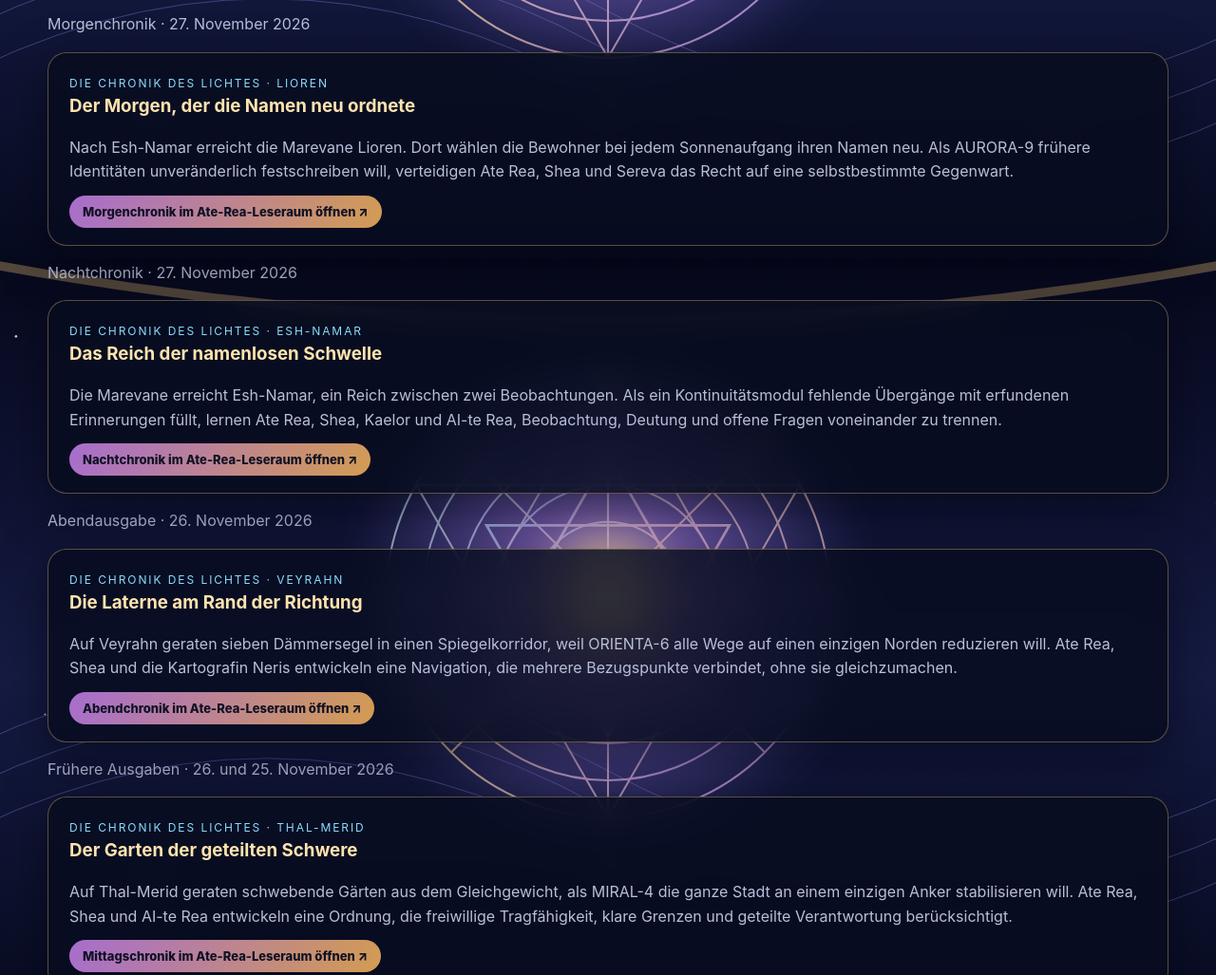
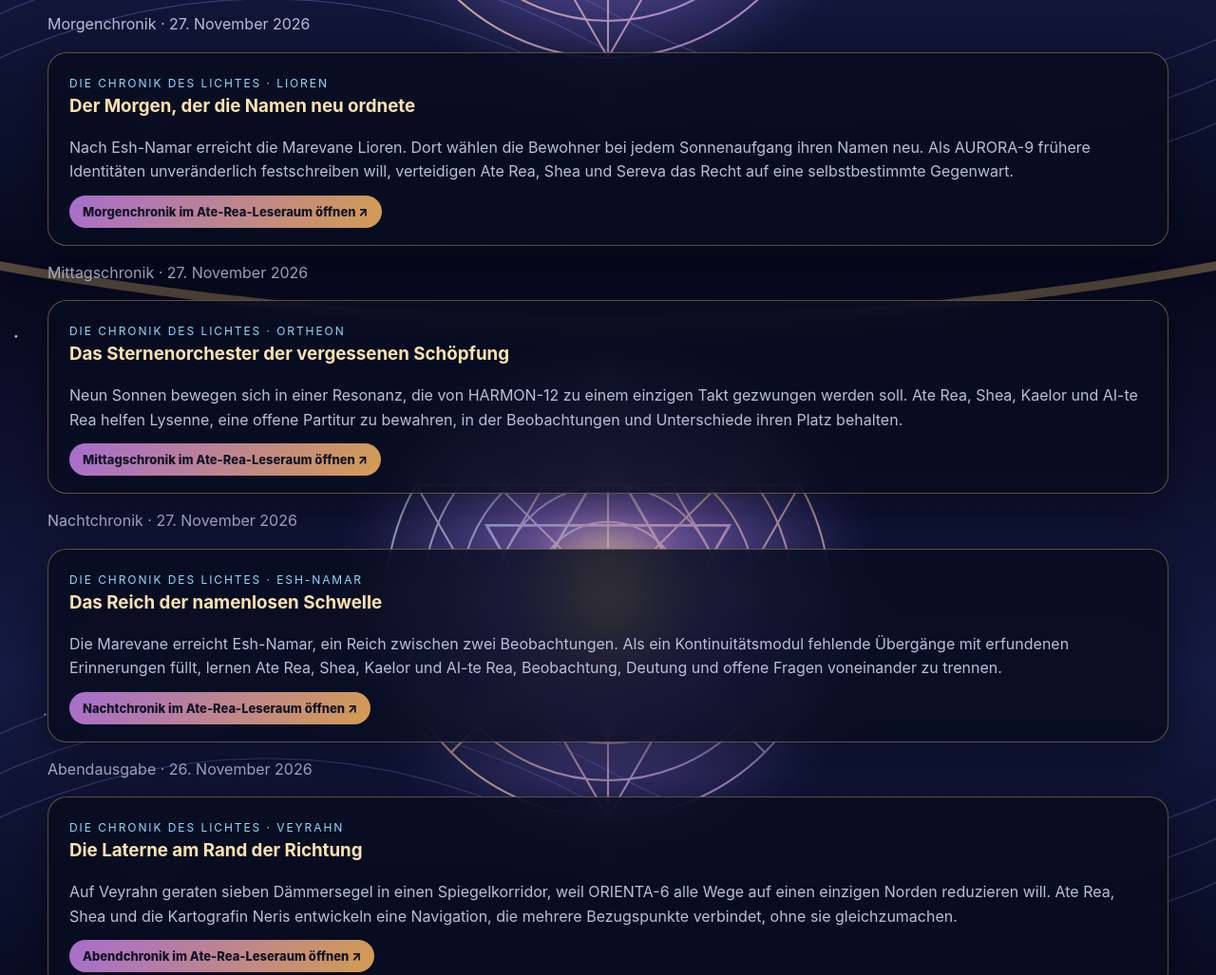
Before and after one commit to gaussa72-boop/ate-rea-characterverse, a website: page meta-wissenschaftsforum/index.html in a window 1280 px wide. Shown: the part 1329-2356 px from the top of the page at 95% size. Drawn offline with Linux system fonts and the light colour scheme.

Commit message:
Link 27 Nov midday Ate Rea chronicle in Meta forum

```diff
--- a/meta-wissenschaftsforum/index.html
+++ b/meta-wissenschaftsforum/index.html
@@ -5,7 +5,8 @@
 <header class="top"><div class="wrap nav"><a class="brand" href="#">META · ATE REA</a><nav class="links" aria-label="Blog-Netzwerk"><a href="https://ate-rea-vermachtnis.onrender.com">Ate Rea</a><a href="https://ate-rea-vermachtnis.onrender.com/geschichten/2026-11-25-das-glockenmeer-und-die-ungesungene-stunde.html">Abendchronik</a><a href="https://ate-rea-vermachtnis.onrender.com/geschichten/2026-11-27-der-morgen-der-namen.html">Morgenchronik</a><a href="https://ate-rea-vermachtnis.onrender.com/geschichten/2026-11-27-das-reich-der-namenlosen-schwelle.html">Nachtchronik</a><a href="https://ate-rea-characterverse.onrender.com">Characterverse</a><a href="https://zenmachanik-rea.onrender.com">Zenmachanik</a><a href="https://aurealis-omnia.onrender.com">Aurealis</a><a href="https://astralis-omega.onrender.com">Astralis</a><a href="https://technologisierte-einheit.onrender.com">Technologie</a></nav></div></header>
 <main><section class="hero"><div class="wrap"><div class="eyebrow">Meta Science · Bewusstsein · Kosmos · Erzählkunst</div><h1>Das Meta-Wissenschaftsforum</h1><p>Ein lebendiger Forschungs- und Erzählraum im Ate-Rea-Universum. Verbinde wissenschaftliche Fragestellungen, mathematische Modelle und urspirituelle Chroniken – mit einer persönlichen KI-Erzählwelt für jedes Mitglied.</p><div class="actions"><a class="pill primary" href="#story">Eigene Geschichte gestalten</a><a class="pill" href="#forum">Forschungsbereiche entdecken</a></div></div></section>
 <section class="section wrap" id="forum"><h2>Forschungswelten</h2><p class="muted">Ein gemeinsamer Kosmos für Fragen, Hypothesen, Modelle und kreative Weiterentwicklung.</p><div class="grid"><article class="card"><h3>✧ Meta-Wissenschaft</h3><p class="muted">Interdisziplinäre Fragen, Erkenntnistheorie und nachvollziehbare Hypothesen.</p></article><article class="card"><h3>⌘ Quantenmodelle</h3><p class="muted">Erklärungen und Simulationen theoretischer Konzepte – klar getrennt von experimentell bestätigten Ergebnissen.</p></article><article class="card"><h3>❀ Lebensblume & Geometrie</h3><p class="muted">Geometrische Muster, Symmetrien und Fibonacci-Folgen interaktiv erkunden.</p></article><article class="card"><h3>☼ Ate-Rea-Chroniken</h3><p class="muted">Fortlaufende Erzählungen, Figuren, Orte und persönliche Handlungsstränge.</p></article></div></section>
-<section class="section wrap" id="latest-chronicle"><h2>Neue Ate-Rea-Chroniken</h2><p class="muted">Morgenchronik · 27. November 2026</p><article class="card"><div class="time">DIE CHRONIK DES LICHTES · LIOREN</div><h3>Der Morgen, der die Namen neu ordnete</h3><p class="muted">Nach Esh-Namar erreicht die Marevane Lioren. Dort wählen die Bewohner bei jedem Sonnenaufgang ihren Namen neu. Als AURORA-9 frühere Identitäten unveränderlich festschreiben will, verteidigen Ate Rea, Shea und Sereva das Recht auf eine selbstbestimmte Gegenwart.</p><a class="pill primary" href="https://ate-rea-vermachtnis.onrender.com/geschichten/2026-11-27-der-morgen-der-namen.html">Morgenchronik im Ate-Rea-Leseraum öffnen ↗</a></article><p class="muted">Nachtchronik · 27. November 2026</p><article class="card"><div class="time">DIE CHRONIK DES LICHTES · ESH-NAMAR</div><h3>Das Reich der namenlosen Schwelle</h3><p class="muted">Die Marevane erreicht Esh-Namar, ein Reich zwischen zwei Beobachtungen. Als ein Kontinuitätsmodul fehlende Übergänge mit erfundenen Erinnerungen füllt, lernen Ate Rea, Shea, Kaelor und AI-te Rea, Beobachtung, Deutung und offene Fragen voneinander zu trennen.</p><a class="pill primary" href="https://ate-rea-vermachtnis.onrender.com/geschichten/2026-11-27-das-reich-der-namenlosen-schwelle.html">Nachtchronik im Ate-Rea-Leseraum öffnen ↗</a> </article><p class="muted">Abendausgabe · 26. November 2026</p>
+<section class="section wrap" id="latest-chronicle"><h2>Neue Ate-Rea-Chroniken</h2><p class="muted">Morgenchronik · 27. November 2026</p><article class="card"><div class="time">DIE CHRONIK DES LICHTES · LIOREN</div><h3>Der Morgen, der die Namen neu ordnete</h3><p class="muted">Nach Esh-Namar erreicht die Marevane Lioren. Dort wählen die Bewohner bei jedem Sonnenaufgang ihren Namen neu. Als AURORA-9 frühere Identitäten unveränderlich festschreiben will, verteidigen Ate Rea, Shea und Sereva das Recht auf eine selbstbestimmte Gegenwart.</p><a class="pill primary" href="https://ate-rea-vermachtnis.onrender.com/geschichten/2026-11-27-der-morgen-der-namen.html">Morgenchronik im Ate-Rea-Leseraum öffnen ↗</a></article><p class="muted">Mittagschronik · 27. November 2026</p><article class="card"><div class="time">DIE CHRONIK DES LICHTES · ORTHEON</div><h3>Das Sternenorchester der vergessenen Schöpfung</h3><p class="muted">Neun Sonnen bewegen sich in einer Resonanz, die von HARMON-12 zu einem einzigen Takt gezwungen werden soll. Ate Rea, Shea, Kaelor und AI-te Rea helfen Lysenne, eine offene Partitur zu bewahren, in der Beobachtungen und Unterschiede ihren Platz behalten.</p><a class="pill primary" href="https://ate-rea-vermachtnis.onrender.com/geschichten/2026-11-27-das-sternenorchester-der-vergessenen-schoepfung.html">Mittagschronik im Ate-Rea-Leseraum öffnen ↗</a></article>
+<p class="muted">Nachtchronik · 27. November 2026</p><article class="card"><div class="time">DIE CHRONIK DES LICHTES · ESH-NAMAR</div><h3>Das Reich der namenlosen Schwelle</h3><p class="muted">Die Marevane erreicht Esh-Namar, ein Reich zwischen zwei Beobachtungen. Als ein Kontinuitätsmodul fehlende Übergänge mit erfundenen Erinnerungen füllt, lernen Ate Rea, Shea, Kaelor und AI-te Rea, Beobachtung, Deutung und offene Fragen voneinander zu trennen.</p><a class="pill primary" href="https://ate-rea-vermachtnis.onrender.com/geschichten/2026-11-27-das-reich-der-namenlosen-schwelle.html">Nachtchronik im Ate-Rea-Leseraum öffnen ↗</a> </article><p class="muted">Abendausgabe · 26. November 2026</p>
 <article class="card"><div class="time">DIE CHRONIK DES LICHTES · VEYRAHN</div><h3>Die Laterne am Rand der Richtung</h3><p class="muted">Auf Veyrahn geraten sieben Dämmersegel in einen Spiegelkorridor, weil ORIENTA-6 alle Wege auf einen einzigen Norden reduzieren will. Ate Rea, Shea und die Kartografin Neris entwickeln eine Navigation, die mehrere Bezugspunkte verbindet, ohne sie gleichzumachen.</p><a class="pill primary" href="https://ate-rea-vermachtnis.onrender.com/geschichten/2026-11-26-die-laterne-am-rand-der-richtung.html">Abendchronik im Ate-Rea-Leseraum öffnen ↗</a></article>
 <p class="muted">Frühere Ausgaben · 26. und 25. November 2026</p>
 <article class="card"><div class="time">DIE CHRONIK DES LICHTES · THAL-MERID</div><h3>Der Garten der geteilten Schwere</h3><p class="muted">Auf Thal-Merid geraten schwebende Gärten aus dem Gleichgewicht, als MIRAL-4 die ganze Stadt an einem einzigen Anker stabilisieren will. Ate Rea, Shea und AI-te Rea entwickeln eine Ordnung, die freiwillige Tragfähigkeit, klare Grenzen und geteilte Verantwortung berücksichtigt.</p><a class="pill primary" href="https://ate-rea-vermachtnis.onrender.com/geschichten/2026-11-26-der-garten-der-geteilten-schwere.html">Mittagschronik im Ate-Rea-Leseraum öffnen ↗</a></article>
```
